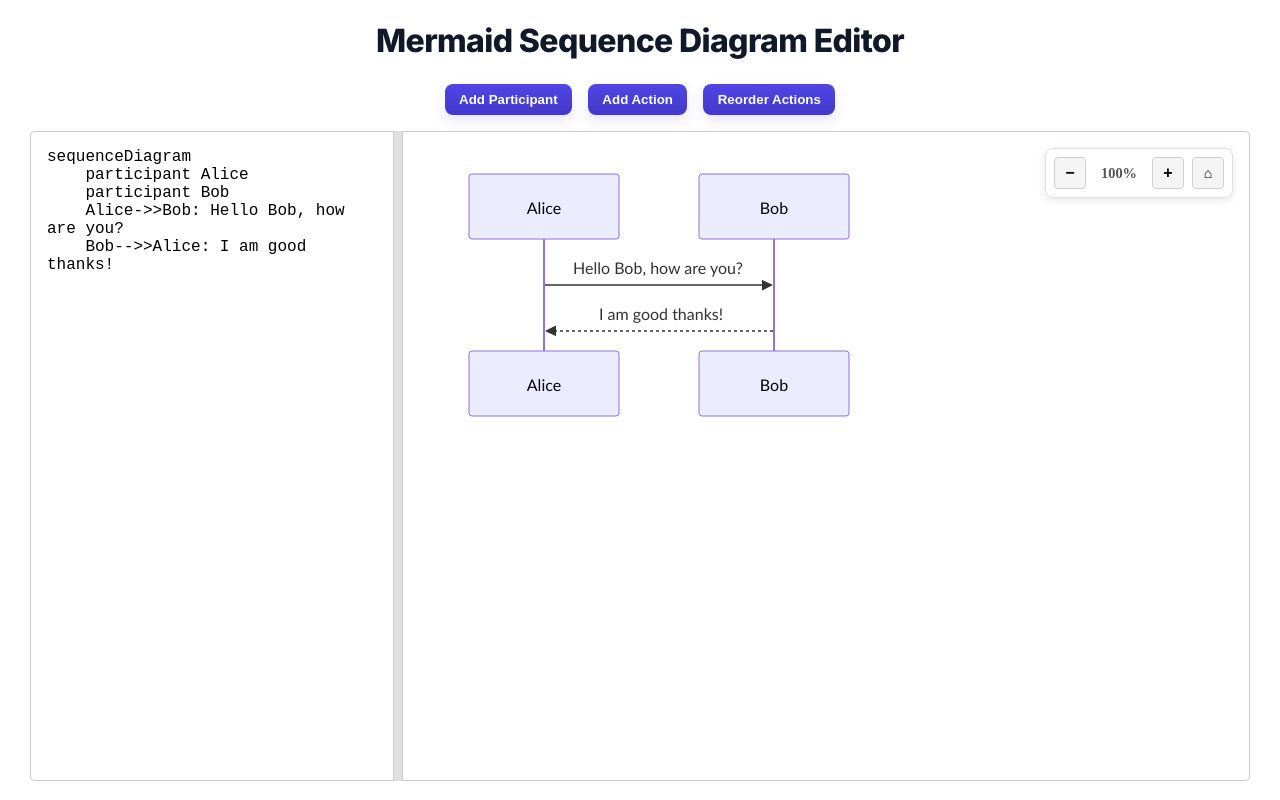
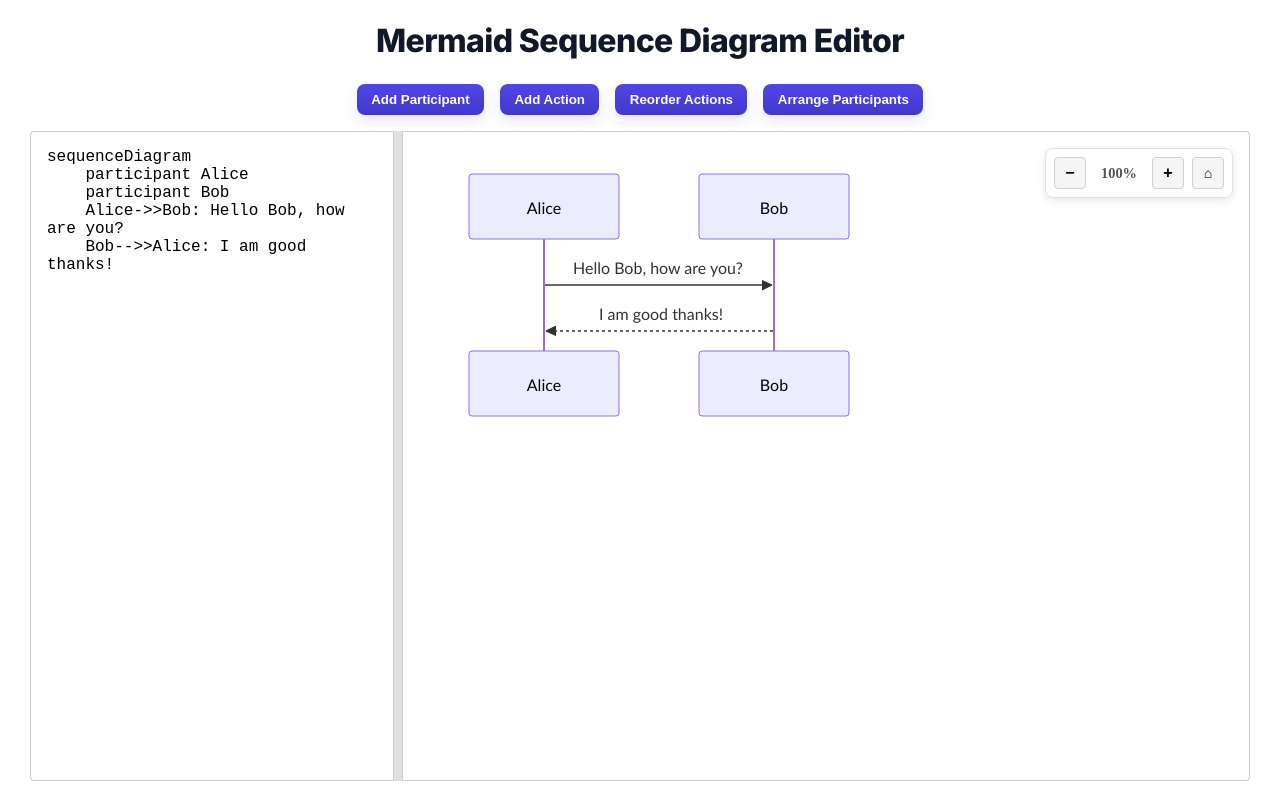
Before and after one commit to elliotjharper/mermaid-sequence-diagram-ui, an Angular app: page / in a window 1280 px wide. Built offline with nearby package versions, Linux system fonts and the light colour scheme.

Commit message:
add arrange participants feature and improved add participant logic

```diff
--- a/src/app/app.html
+++ b/src/app/app.html
@@ -64,6 +64,7 @@
     <button (click)="addParticipant()">Add Participant</button>
     <button (click)="addAction()">Add Action</button>
     <button (click)="openReorderDialog()">Reorder Actions</button>
+    <button (click)="arrangeParticipants()">Arrange Participants</button>
   </div>
   <div
     *ngIf="showParticipantModal()"
--- a/src/app/app.ts
+++ b/src/app/app.ts
@@ -288,7 +288,22 @@ export class App implements OnInit, OnDestroy {
     const name = this.participantName().trim();
     if (name && !this.participants.includes(name)) {
       const lines = this.mermaidText().split('\n');
-      lines.splice(1, 0, `    participant ${name}`);
+
+      // Find the position to insert the new participant
+      // Look for the last existing participant declaration
+      let insertIndex = 1; // Default: after sequenceDiagram line
+
+      for (let i = 1; i < lines.length; i++) {
+        const trimmed = lines[i].trim();
+        if (trimmed.startsWith('participant ')) {
+          insertIndex = i + 1; // After the last participant
+        } else if (trimmed && !trimmed.startsWith('participant ')) {
+          // If we hit a non-participant, non-empty line, stop looking
+          break;
+        }
+      }
+
+      lines.splice(insertIndex, 0, `    participant ${name}`);
       this.mermaidText.set(lines.join('\n'));
       this.renderMermaid();
     }
@@ -825,4 +840,66 @@ export class App implements OnInit, OnDestroy {
     this.renderMermaid();
     this.closeEditMessageDialog();
   }
+
+  arrangeParticipants() {
+    const lines = this.mermaidText().split('\n');
+
+    // Find all explicitly declared participants
+    const declaredParticipants = new Set<string>();
+    lines.forEach(line => {
+      const trimmed = line.trim();
+      if (trimmed.startsWith('participant ')) {
+        const participantName = trimmed.replace('participant ', '').trim();
+        declaredParticipants.add(participantName);
+      }
+    });
+
+    // Find all participants used in actions
+    const usedParticipants = new Set<string>();
+    lines.forEach(line => {
+      const trimmed = line.trim();
+      // Check if line contains arrows (actions)
+      if ((trimmed.includes('->') || trimmed.includes('-->') ||
+           trimmed.includes('->>') || trimmed.includes('-->>') ||
+           trimmed.includes('-x') || trimmed.includes('--x'))) {
+
+        // Extract participant names from action lines
+        // Split by arrow types and extract participant names
+        const arrowPattern = /(->>?|-->>?|-x|--x)/;
+        const parts = trimmed.split(arrowPattern);
+
+        if (parts.length >= 3) {
+          // Extract 'from' participant (before arrow)
+          const fromPart = parts[0].trim();
+          if (fromPart) usedParticipants.add(fromPart);
+
+          // Extract 'to' participant (after arrow, before message)
+          const toPart = parts[2].split(':')[0].trim();
+          if (toPart) usedParticipants.add(toPart);
+        }
+      }
+    });
+
+    // Find participants that are declared but not used in actions
+    const unusedParticipants = new Set<string>();
+    declaredParticipants.forEach(participant => {
+      if (!usedParticipants.has(participant)) {
+        unusedParticipants.add(participant);
+      }
+    });
+
+    // Filter lines: remove participant declarations only for participants that are used in actions
+    const filteredLines = lines.filter((line) => {
+      const trimmed = line.trim();
+      if (trimmed.startsWith('participant ')) {
+        const participantName = trimmed.replace('participant ', '').trim();
+        // Keep declarations for unused participants, remove for used ones
+        return unusedParticipants.has(participantName);
+      }
+      return true; // Keep all non-participant lines
+    });
+
+    this.mermaidText.set(filteredLines.join('\n'));
+    this.renderMermaid();
+  }
 }
```
Also changed, not shown: 3 other files (tests, documents, lock files or other folders).
